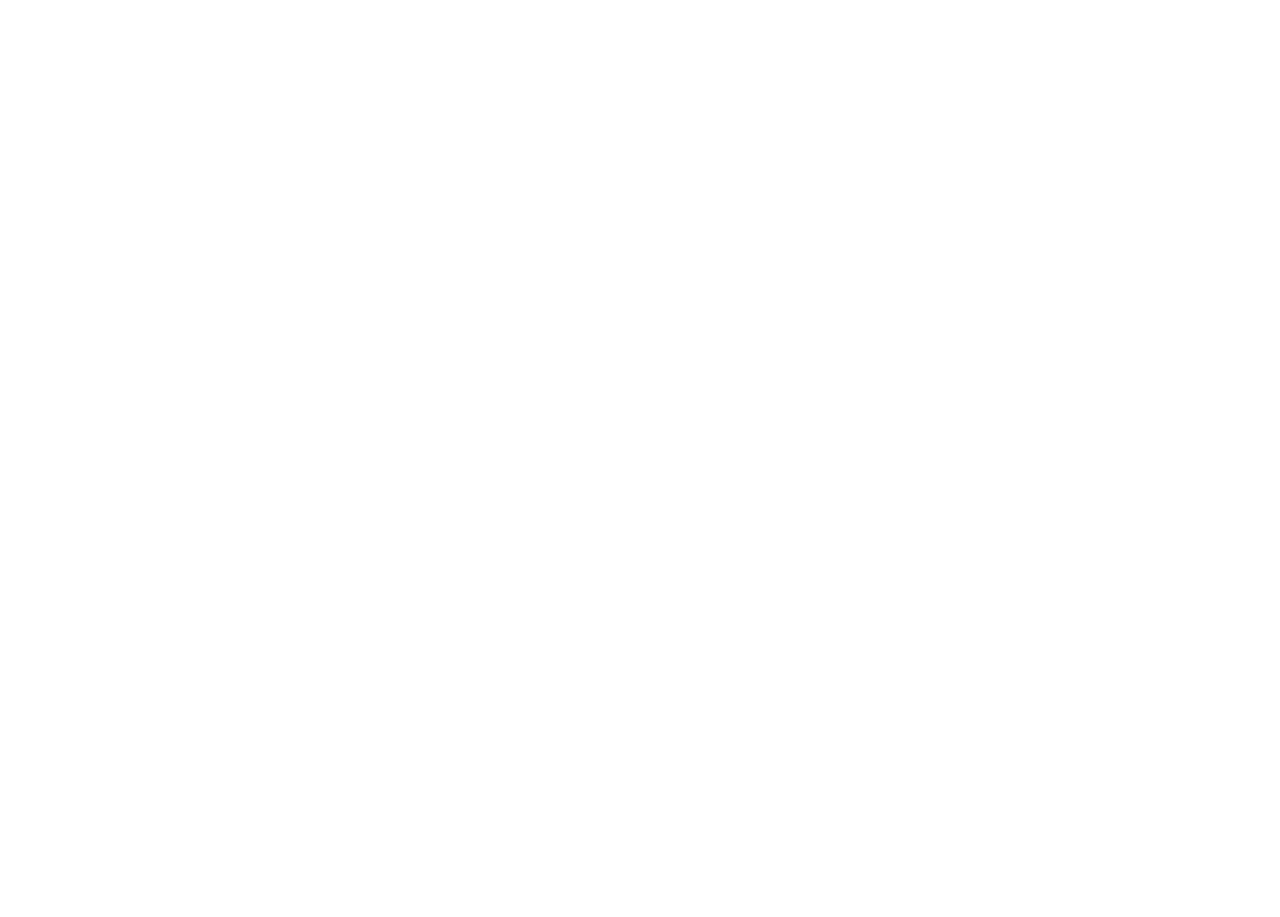
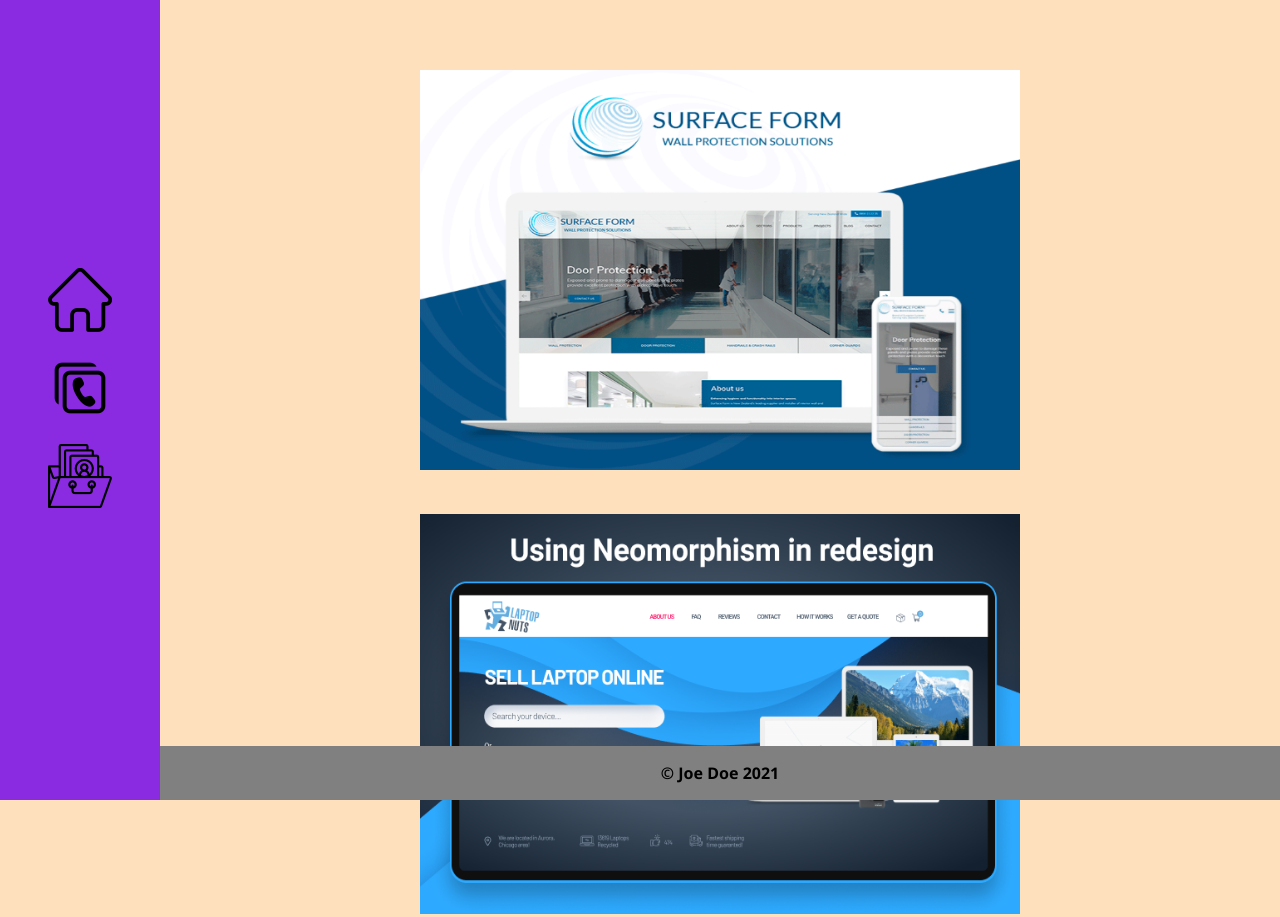
Before and after one commit to aidaidaid/HTMLandCSS, a plain HTML site: page portfolio.html in a window 1280 px wide. Shown: the top 917 px of the page. Before the commit the page ends 800 px from the top, so only its background shows below. Drawn offline with Linux system fonts and the light colour scheme.

Commit message:
добавлена страница Портфолио, изменены страницы Основная и Контакты

```diff
--- a/main.css
+++ b/main.css
@@ -8,19 +8,16 @@
   width: 160px;
   top: 0;
   left: 0;
+  display: flex;
+  align-items: center;
+  justify-content: center;
 }
 
 nav {
-  /*display: flex;
+  display: flex;
   flex-direction: column;
-  flex-wrap: wrap;*/
+}
 
-  text-align: center;
-  vertical-align: middle;
-  /*position: absolute;
-  top: 50%;
-  left: 30%;*/
-}
 a {
   display: block;
   color: #f0f8ff;
@@ -33,8 +30,9 @@
 
 #main {
   margin-left: 160px;
+  margin-bottom: 20px;
   padding: 0px 10px;
-  height: 100vh;
+
   background-color: #ffe0bd;
 }
 
@@ -55,8 +53,9 @@
 }
 
 #imgdiv {
-  height: 80%;
+  height: 60%;
   vertical-align: bottom;
+  padding: 80px 0 60px 0;
 }
 
 #sosial {
@@ -66,11 +65,11 @@
   padding-left: 200px;
   padding-right: 200px;
 }
-/********/
 
 input[type="text"],
 input[type="number"],
 input[type="email"],
+textarea,
 select {
   width: 100%;
   padding: 12px 20px;
@@ -101,8 +100,37 @@
   background-color: #f2f2f2;
   margin: 0 60vh;
   padding: 20px;
+  min-width: 200px;
 }
 
 body {
   background-color: #ffe0bd;
+  margin: 0;
 }
+
+.site {
+  height: 400px;
+  width: 600px;
+  margin: 20px;
+}
+
+.h:hover {
+  opacity: 1;
+}
+
+#gallery {
+  margin: 50px 50px;
+  display: inline-block;
+  text-align: center;
+}
+
+footer {
+  background-color: gray;
+  position: fixed;
+  bottom: 0;
+  width: 100%;
+}
+
+footer p {
+  margin-left: 160px;
+}
--- a/portfolio.html
+++ b/portfolio.html
@@ -0,0 +1,34 @@
+<!DOCTYPE html>
+<html lang="en">
+<head>
+    <meta charset="UTF-8">
+    <meta http-equiv="X-UA-Compatible" content="IE=edge">
+    <meta name="viewport" content="width=device-width, initial-scale=1.0">
+    <title>Portfolio</title>
+    <link rel="stylesheet" href="main.css">
+</head>
+<body>
+    <div id = "sidebar">
+        <nav>
+            <a href="index.html"> <img src = "images/home.png" alt= "Home"/></a>
+            <a href="contacts.html"> <img src = "images/contact.png" alt= "Contacts"/> </a>
+            <a href="portfolio.html"> <img src = "images/portfolio.png" alt= "Portfolio"/> </a>
+        </nav>
+    </div>
+    <div id = "main">
+    <div id = "gallery">
+        <img class = "site" src="images/site1.png" alt="Фотография 1" width="120" height="120">
+        <img class = "site" src="images/site2.png" alt="Фотография 2" width="120" height="120">
+        <img class = "site" src="images/site3.jpg" alt="Фотография 3" width="120" height="120">
+        <img class = "site" src="images/site4.jpg" alt="Фотография 4" width="120" height="120">
+        <img class = "site" src="images/site5.png" alt="Фотография 2" width="120" height="120">
+        <img class = "site" src="images/site3.jpg" alt="Фотография 3" width="120" height="120">
+        <img class = "site" src="images/site4.jpg" alt="Фотография 4" width="120" height="120">
+    </div>
+</div>
+<footer>
+    <p>© Joe Doe 2021</p>
+</footer>
+
+</body>
+</html>
```
Also changed, not shown: contacts.html (+16 -6 lines), index.html (+3 -1 lines), images/site5.png (added).
